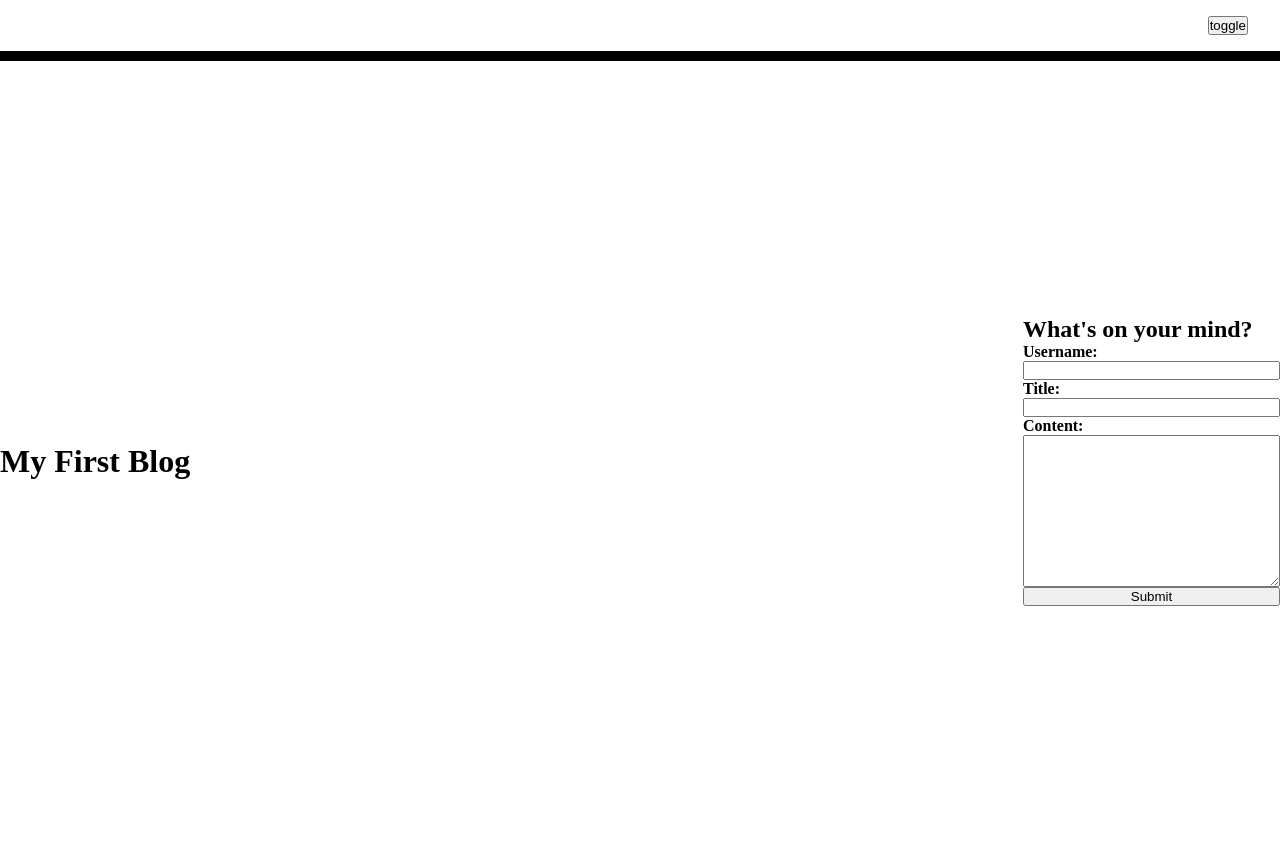
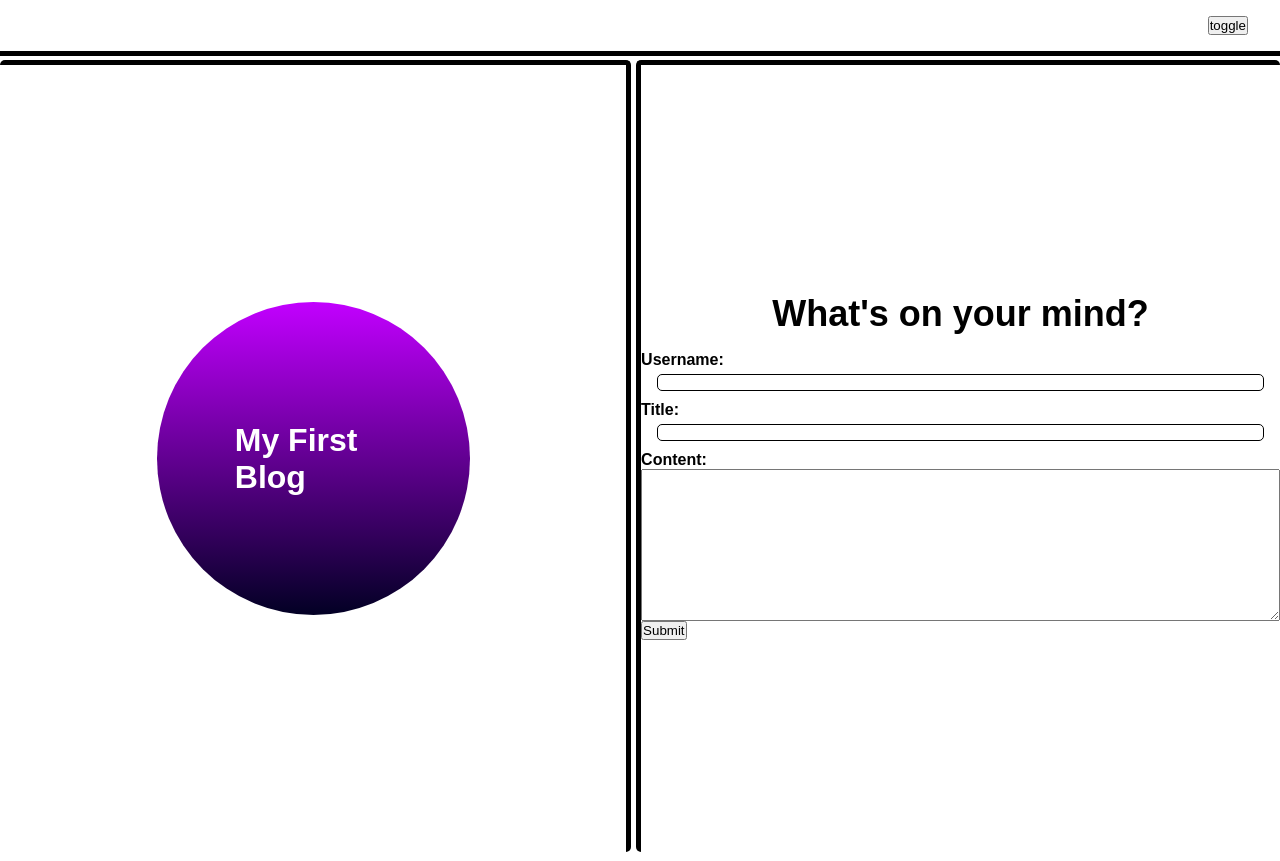
Before and after one commit to rhansen27/my-first-blog, a plain HTML site: page index.html in a window 1280 px wide. Drawn offline with Linux system fonts and the light colour scheme.

Commit message:
continuing css design

```diff
--- a/assets/css/styles.css
+++ b/assets/css/styles.css
@@ -3,6 +3,7 @@
   --dark-mode-text: hsla(0, 0%, 100%, 0.8);
 }
 * {
+  font-family: Arial, Helvetica, sans-serif;
   margin: 0;
   padding: 0;
   box-sizing: border-box;
@@ -12,7 +13,7 @@ nav {
   justify-content: flex-end;
   align-items: center;
   padding: 1rem 2rem;
-  border-bottom: 10px solid black;
+  border-bottom: 5px solid black;
   /* background-color: var(--dark-mode);
     color: var(--dark-mode-text); */
 }
@@ -22,9 +23,68 @@ nav {
   align-items: center;
   height: 100vh;
 }
+.spacer {
+  background-color: black;
+  width: 10px;
+}
+.form-container {
+  display: flex;
+  height: 99%;
+  width: 100%;
+  flex-direction: column;
+  justify-content: flex-start;
+  border-top: 5px solid black;
+  border-left: 5px solid black;
+  border-radius: 5px;
+}
+.logo-container {
+  display: flex;
+  justify-content: center;
+  align-items: center;
+  height: 99%;
+  width: 98%;
+  border-radius: 5px;
+  border-right: black 5px solid;
+  border-top: black 5px solid;
+}
 .input-form {
   display: flex;
   flex-direction: column;
-  justify-content: flex-start;
+  justify-content: center;
+  height: 100%;
+  width: 100%;
+}
+.blog-heading {
+  font-size: 150%;
+  text-align: center;
+  margin-top: 1rem;
+  margin-bottom: 1rem;
+}
+.input-form input {
+  margin-right: 1rem;
   margin-left: 1rem;
+  margin-bottom: 10px;
+  margin-top: 5px;
+  border-radius: 5px;
+  border: 1px solid black;
 }
+.logo {
+  position: relative;
+  width: 50%;
+  padding-bottom: 50%;
+  background: rgb(194, 0, 255);
+  background: linear-gradient(
+    180deg,
+    rgba(194, 0, 255, 1) 0%,
+    rgba(2, 0, 36, 1) 100%
+  );
+  border-radius: 50%;
+}
+h1 {
+  color: white;
+  position: absolute;
+  top: 50%;
+  left: 50%;
+  transform: translate(-50%, -50%);
+  margin: 0;
+}
--- a/index.html
+++ b/index.html
@@ -17,9 +17,15 @@
             <h1 class="logo-text">My First Blog</h1>
           </div>
         </div>
+        <div class="spacer">
+          <p class="blank"></p>
+        </div>
 
+        <div class="form-container">
           <div class="input-form">
-          <h2 class="blog-heading">What's on your mind?</h2>
+            <div class="blog-heading">
+              <h2 class="blog-title">What's on your mind?</h2>
+            </div>
             <h4 class="input-header">Username:</h4>
             <input type="text" class="input-textbox" />
             <h4 class="input-header">Title:</h4>
@@ -32,7 +38,10 @@
               rows="10"
               class="blog-content"
             ></textarea>
+            <div class="submit-button">
               <button class="submit">Submit</button>
+            </div>
+          </div>
         </div>
       </div>
     </main>
```
Lines whose indentation alone changed are shown as unchanged.
